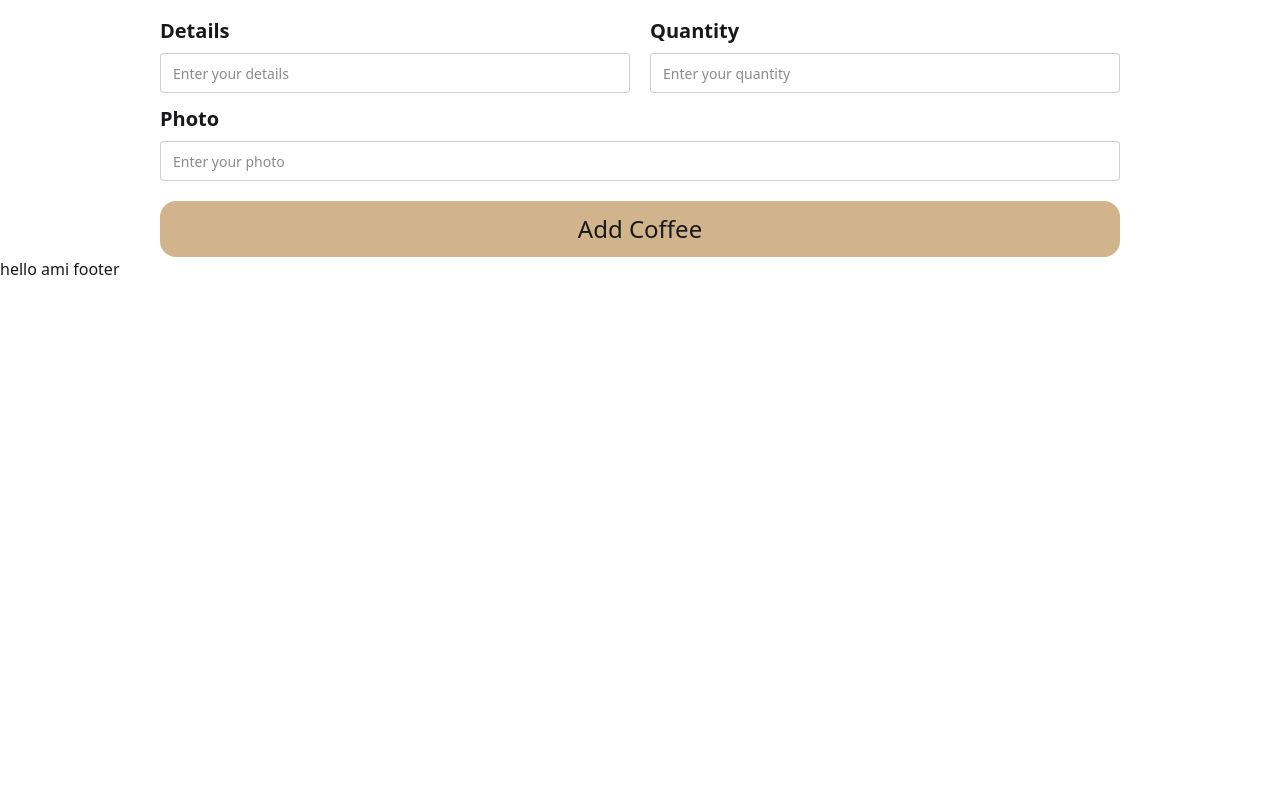
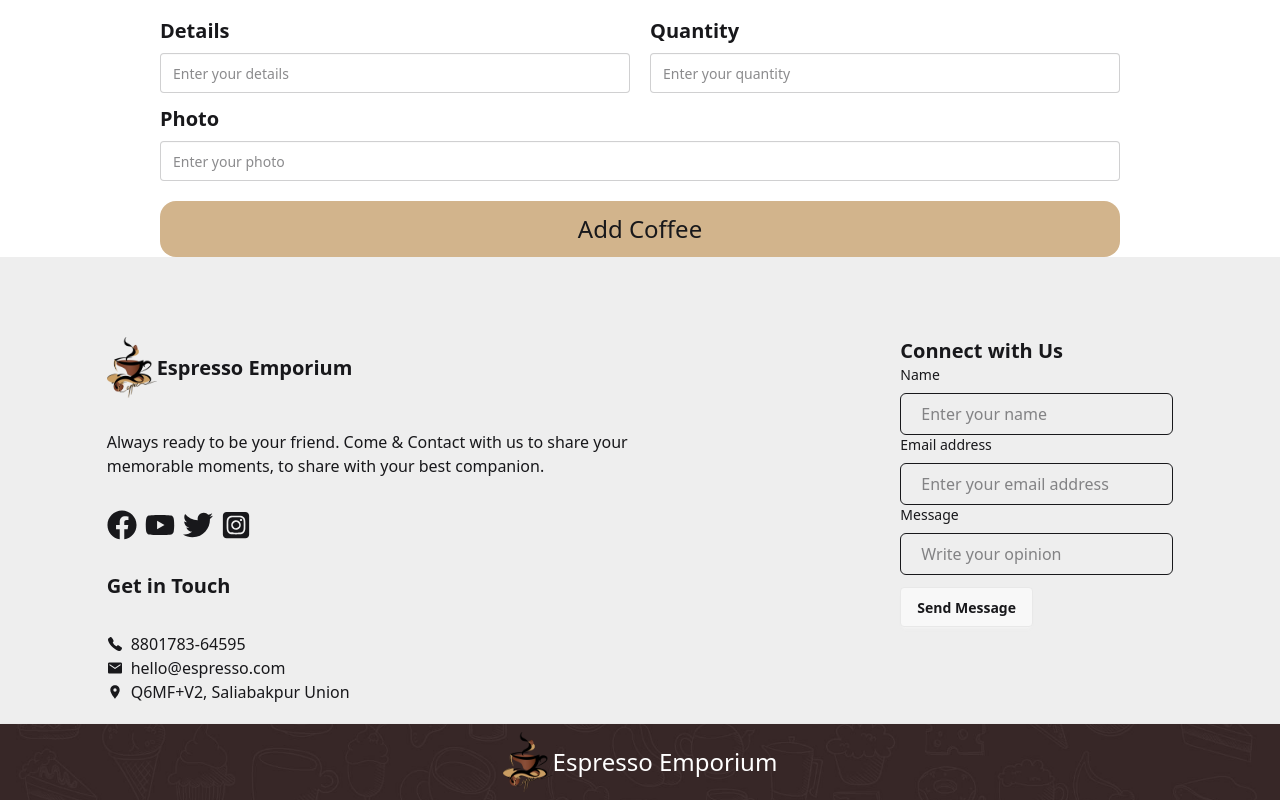
Before and after one commit to mahatab6/coffee, a React (Vite) app: page /coffee-order in a window 1280 px wide. Shown: the part 703-1503 px from the top of the page. Before the commit the page ends 984 px from the top, so only its background shows below. Built offline with nearby package versions, Linux system fonts and the light colour scheme.

Commit message:
footer section added

```diff
--- a/src/homelayout/FollowUs.jsx
+++ b/src/homelayout/FollowUs.jsx
@@ -10,7 +10,7 @@ import Rectangle8 from '../assets/images/cups/Rectangle 16.png'
 
 const FollowUs = () => {
     return (
-        <div className='w-10/12 mx-auto'>
+        <div className='w-10/12 mx-auto md:mb-20'>
             <div className='py-20 text-center'>
                 <p className='text-base '>Follow Us Now</p>
                 <h1 className='text-2xl font-bold pt-5'>Follow on Instagram</h1>
--- a/src/pages/Footer.jsx
+++ b/src/pages/Footer.jsx
@@ -1,10 +1,64 @@
 import React from 'react';
+import logo from '../assets/images/more/logo1.png'
+import { FaFacebook } from "react-icons/fa";
+import { FaSquareInstagram } from "react-icons/fa6";
+import { FaYoutube } from "react-icons/fa";
+import { FaTwitter } from "react-icons/fa";
+import { IoCall } from "react-icons/io5";
+import { IoMdMail } from "react-icons/io";
+import { MdLocationOn } from "react-icons/md";
+import navbg from '../assets/images/more/15.jpg'
+import logos from '../assets/images/more/logo1.png'
+
+
 
 const Footer = () => {
     return (
-        <div>
-            hello ami footer
-        </div>
+        <footer className='pt-20 bg-base-300'>
+            <div className='flex flex-col-reverse md:flex-row pb-5 justify-between w-10/12 mx-auto'>
+                <div className=' space-y-8'>
+                    <div className='flex items-center'>
+                        <img className='w-[50px]' src={logo} alt="" />
+                        <h1 className='text-xl font-bold' >Espresso Emporium</h1>
+                    </div>
+                    <p className='text-base'>Always ready to be your friend. Come & Contact with us to share your <br /> memorable moments, to share with your best companion.</p>
+                    <div className='flex space-x-2'>
+                        <FaFacebook size={30} />
+                        <FaYoutube size={30} />
+                        <FaTwitter size={30} />
+                         <FaSquareInstagram size={30} />
+                    </div>
+                    <h1 className='text-xl font-bold'>Get in Touch</h1>
+                    <div>
+                        <h1 className='flex items-center gap-2'><IoCall /> 8801783-64595</h1>
+                        <h1 className='flex items-center gap-2'><IoMdMail /> hello@espresso.com</h1>
+                        <h1 className='flex items-center gap-2'><MdLocationOn /> Q6MF+V2, Saliabakpur Union</h1>
+                    </div>
+                </div>
+                <div>
+                    <h1 className='text-xl font-bold'>Connect with Us</h1>
+                    <form>
+                        <div>
+                            <label htmlFor="name" className="block mb-2 text-sm">Name</label>
+                            <input type="name" name="name" id="name" placeholder="Enter your name" className="w-full px-5 py-2 border rounded-md dark:border-gray-300 dark:bg-gray-50 dark:text-gray-800" />
+                        </div>
+                        <div>
+                            <label htmlFor="email" className="block mb-2 text-sm">Email address</label>
+                            <input type="email" name="email" id="email" placeholder="Enter your email address" className="w-full px-5 py-2 border rounded-md dark:border-gray-300 dark:bg-gray-50 dark:text-gray-800" />
+                        </div>
+                        <div>
+                            <label htmlFor="message" className="block mb-2 text-sm">Message</label>
+                            <input type="text" name="message" id="message" placeholder="Write your opinion" className="w-full px-5 py-2 border rounded-md dark:border-gray-300 dark:bg-gray-50 dark:text-gray-800" />
+                        </div>
+                    </form>
+                    <button className='btn mt-3'>Send Message</button>
+                </div>
+            </div>
+             <div className="navbar justify-center bg-base-100 shadow-sm" style={{background:`url(${navbg})`, backgroundSize: 'cover', backgroundPosition: 'center' }}>
+                        <img className='w-[50px]' src={logos} alt="" />
+                        <a className=" text-white text-2xl ">Espresso Emporium</a>
+            </div>
+        </footer>
     );
 };
 
```
